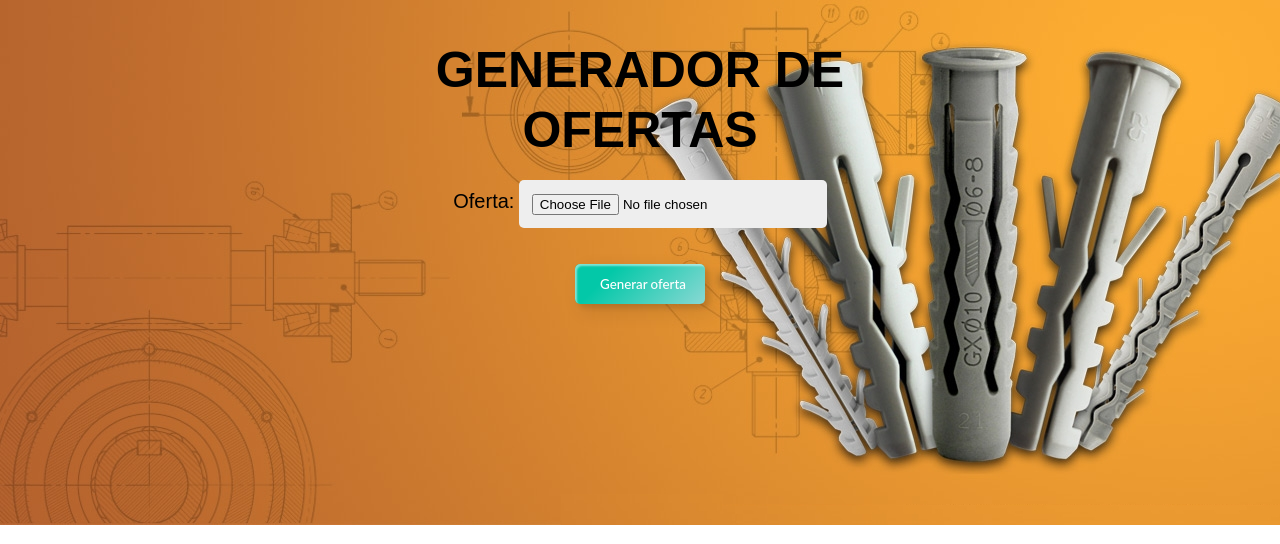
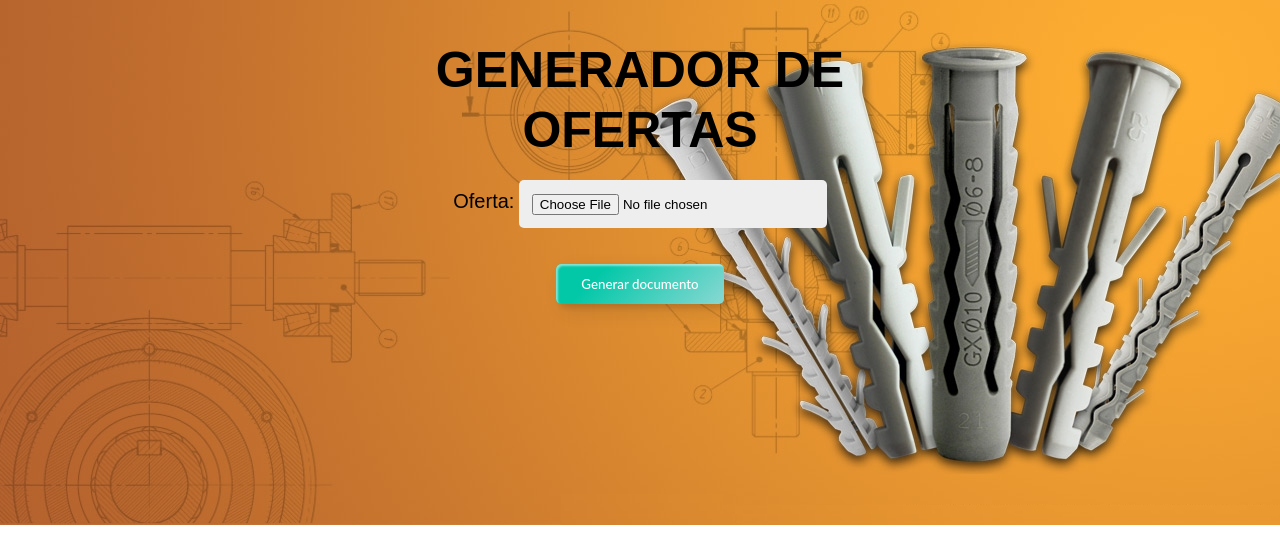
Before and after one commit to DanSolo22/OfertadorLusan, a Django app: page / in a window 1280 px wide. Shown: the part 128-672 px from the top of the page. Run offline with Django 4.2, Linux system fonts and the light colour scheme.

Commit message:
Cambio del boton submit

```diff
--- a/static/css/index.css
+++ b/static/css/index.css
@@ -274,7 +274,7 @@ input[type="file"] {
 
 .submit {
     margin: 20px;
-    width: 130px;
+    width: fit-content;
     height: 40px;
     color: #fff;
     border-radius: 5px;
--- a/templates/index.html
+++ b/templates/index.html
@@ -81,7 +81,7 @@
         <form id="csv-form" method="POST" enctype="multipart/form-data">
             {{ csrf_input }}
             {{ form.as_p() }}
-            <input class="submit" type="submit" value="Generar oferta">
+            <input class="submit" type="submit" value="Generar documento">
         </form>
     </div>
 </div>
```
